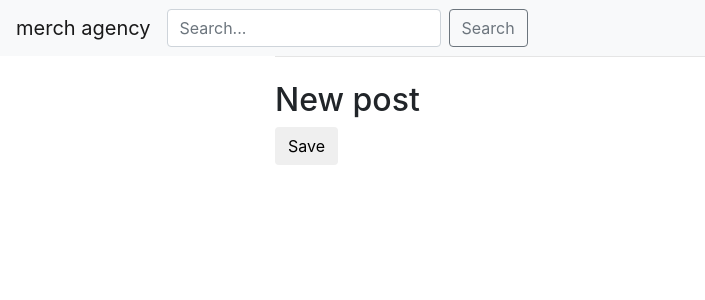
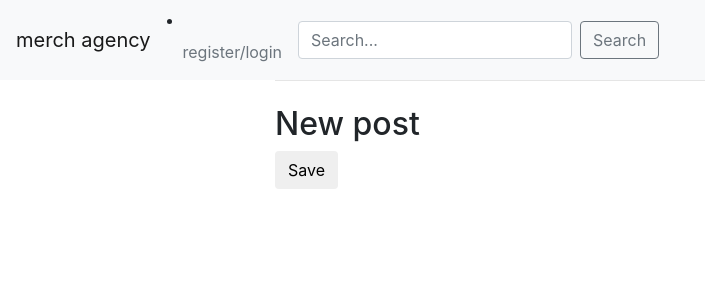
Before and after one commit to salahdin/merchagency, a Django app: page / in a window 1280 px wide. Shown: the top 300 px of the page, without its empty margins (0-705 px from the left). Run offline with Django 3.2, Linux system fonts and the light colour scheme; some libraries are stand-ins or nearby versions.

Commit message:
add login nav

```diff
--- a/templates/base.html
+++ b/templates/base.html
@@ -27,9 +27,13 @@
          <li class="nav-item">
             <a class="nav-link disabled" href="{% url 'accounts:logout' %}">logout</a>
           </li>
-        </ul>
 
+            {% else %}
+                <li class="nav-item">
+            <a class="nav-link disabled" href="{% url 'accounts:frontpage' %}">register/login</a>
+          </li>
           {% endif %}
+         </ul>
          <form action="{% url 'core:search_results' %}" method="get" class="form-inline my-2 my-lg-0">
           <input name="q" class="form-control mr-sm-2" type="text" placeholder="Search..." aria-label="Search">
           <button class="btn btn-outline-secondary my-2 my-sm-0" type="submit">Search</button>
```
